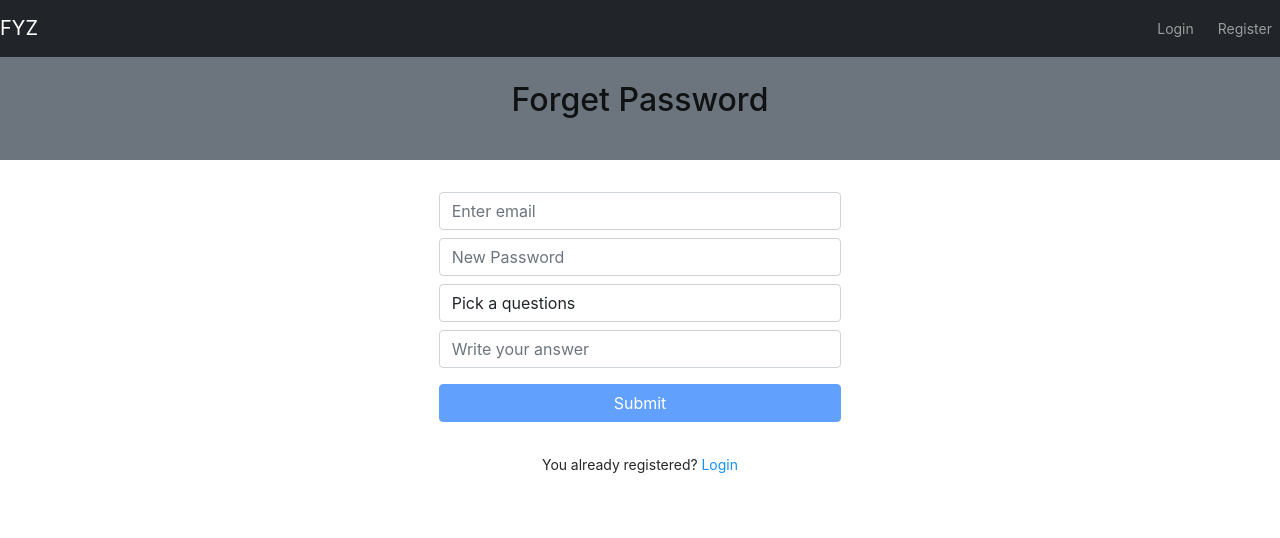
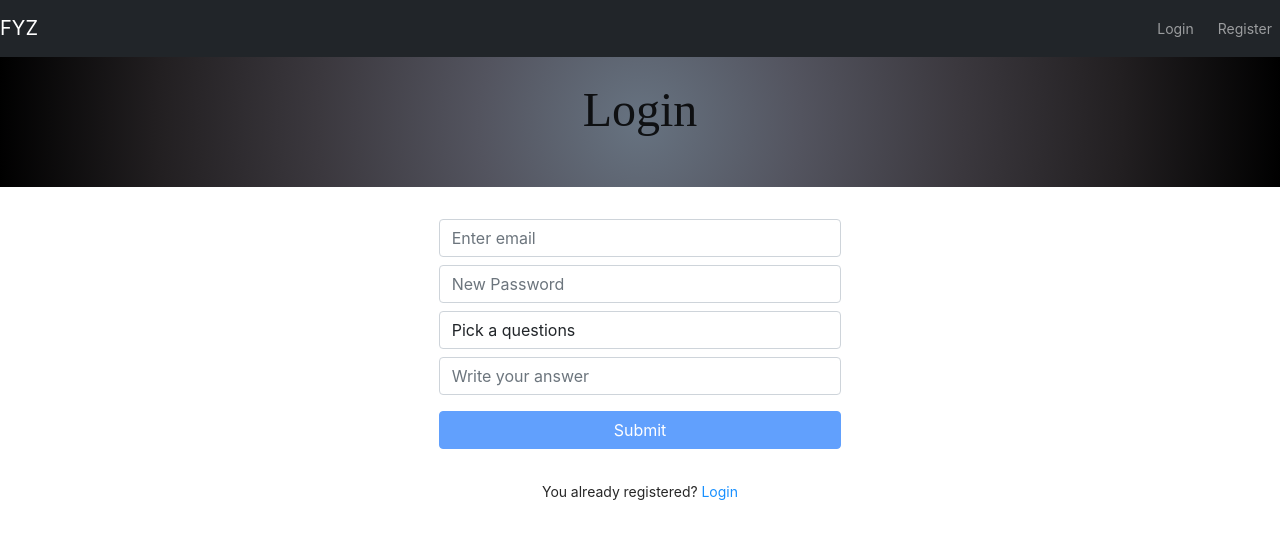
Before and after one commit to Fayez-fyz/fyz-capstone-frontend, a Next.js app: page /forgot-password in a window 1280 px wide. Shown: the top 538 px of the page. Built offline with nearby package versions, Linux system fonts and the light colour scheme; no server answers.

Commit message:
forgot-pass title-fix

```diff
--- a/pages/forgot-password.js
+++ b/pages/forgot-password.js
@@ -50,9 +50,11 @@ const ForgotPassword = () => {
   if (state && state.token) router.push("/");
   return (
     <div className="container-fluid">
-      <div className="row py-4 bg-secondary text-light">
+      <div className="row py-4 glass text-light">
         <div className="col text-center">
-          <h2>Forget Password</h2>
+        <h1 className="display-5">
+            <b>Login</b>
+          </h1>
         </div>
       </div>
       <div className="row my-4">
```
